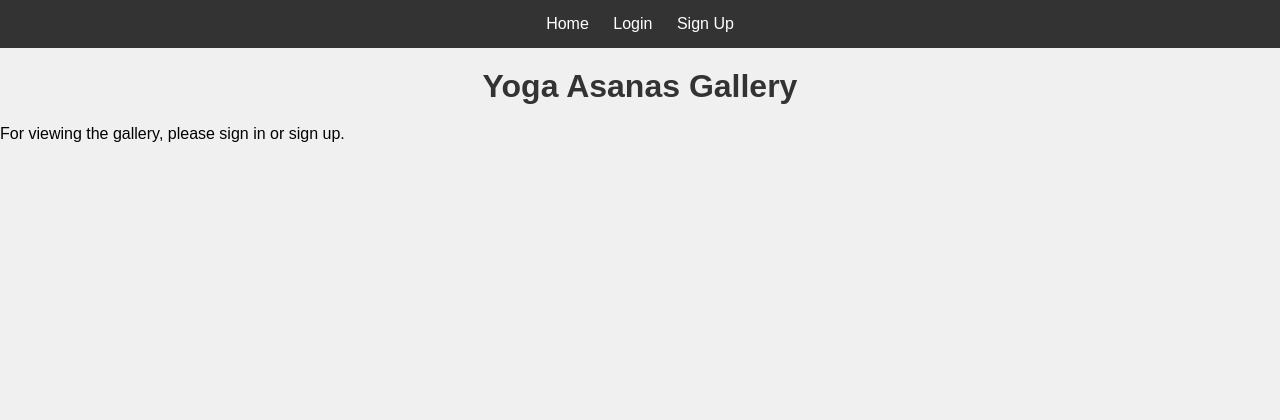
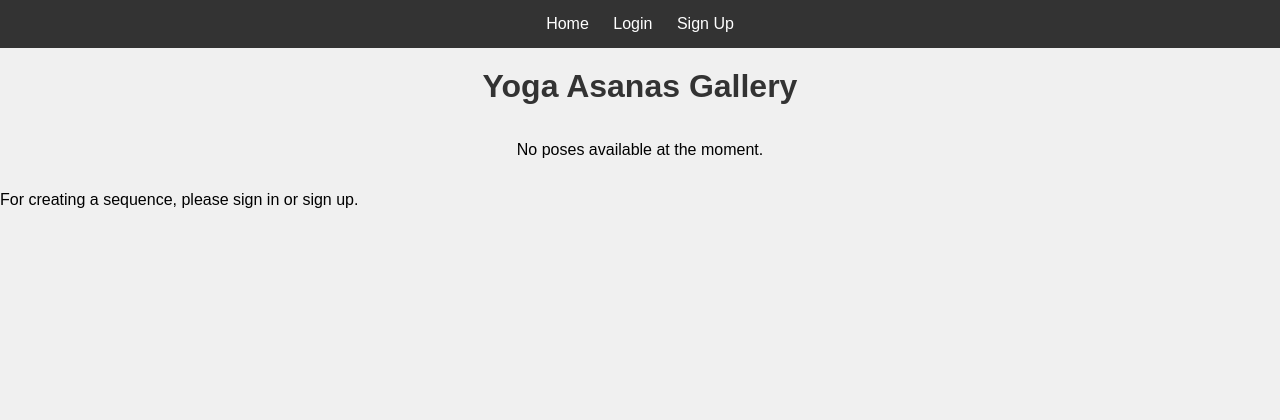
Before and after one commit to NoaTeomi/Yoga, a Django app: page / in a window 1280 px wide. Shown: the top 420 px of the page. Run offline with Django 5.2, Linux system fonts and the light colour scheme; data that the repository does not hold is empty.

Commit message:
allowing gallery access when not logged in

```diff
--- a/Templates/home.html
+++ b/Templates/home.html
@@ -4,7 +4,6 @@
 {% block content %}
     <h1>Yoga Asanas Gallery</h1>
 
-    {% if show_gallery %}
     <div class="gallery">
         {% for pose in poses %}
             <div class="gallery-item">
@@ -20,7 +19,9 @@
             <p>No poses available at the moment.</p>
         {% endfor %}
     </div>
-    {% else %}
-        <p>For viewing the gallery, please sign in or sign up.</p>
+
+    {% if not request.user.is_authenticated %}
+        <p>For creating a sequence, please sign in or sign up.</p>
     {% endif %}
+
 {% endblock content %}
--- a/Yoga/yoga_app/views.py
+++ b/Yoga/yoga_app/views.py
@@ -9,20 +9,14 @@ import logging
 
 
 logger = logging.getLogger('django.request')
+
 def home(request):
     logger.debug('Home view accessed')
-    if request.user.is_authenticated:
-        # The user is logged in, show the gallery
-        context = {
-            'show_gallery': True,
-            'poses': YogaPose.objects.all()
-        }
-    else:
-        # The user is not logged in, show the message
-        context = {
-            'show_gallery': False,
-            'poses': []  # Empty list or no data for poses when logged out
-        }
+    # Show the gallery to everyone, even if they are not logged in
+    context = {
+        'show_gallery': True,
+        'poses': YogaPose.objects.all()  # Always show poses
+    }
 
     return render(request, 'home.html', context)
 
```
Lines whose indentation alone changed are shown as unchanged.
